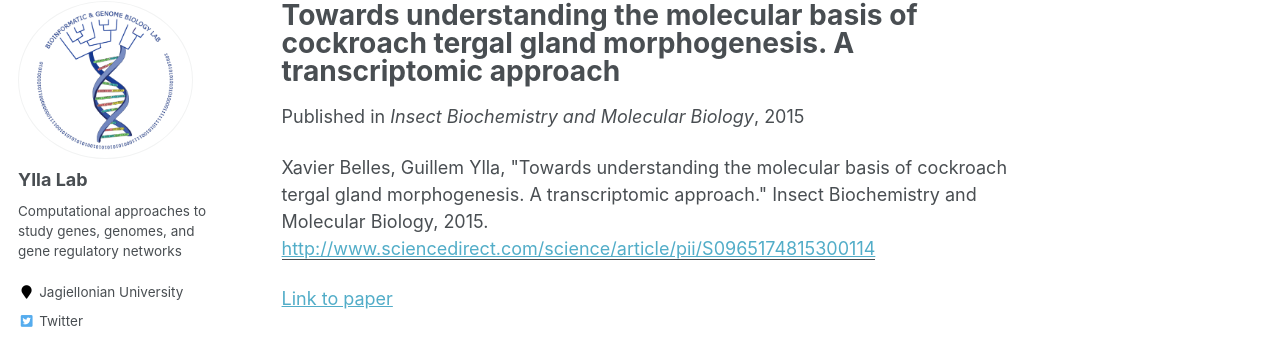
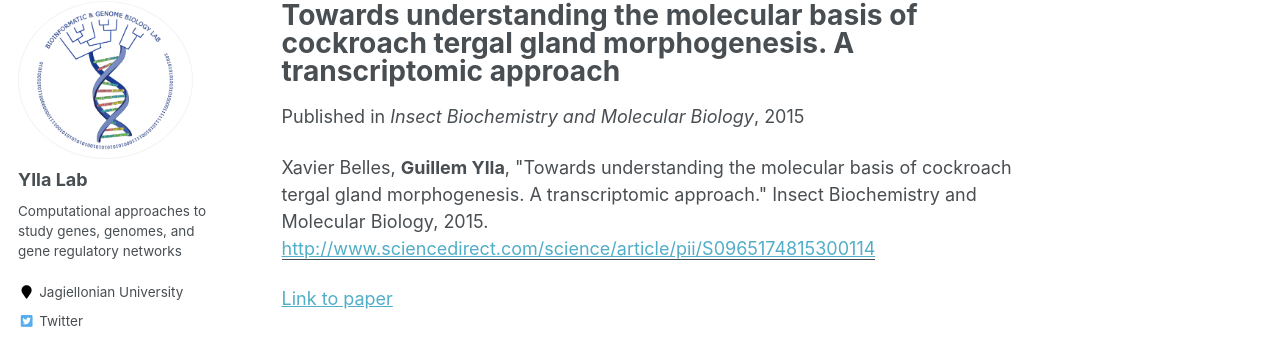
Before and after one commit to ylla-lab/ylla-lab.github.io, a Jekyll site: the page built from _publications/2015-08-01-Towards-understanding-the-molecular-basis-of-cockroach-tergal-gland-morphogenesis-A-transcriptomic-approach.md, in a window 1280 px wide and 925 px high. Shown: the part 117-460 px from the top of the window. Built offline with Jekyll 4.4.1, drawn with Linux system fonts in a browser that asks for light colours.

Commit message:
make alignments

```diff
--- a/_publications/2015-08-01-Towards-understanding-the-molecular-basis-of-cockroach-tergal-gland-morphogenesis-A-transcriptomic-approach.md
+++ b/_publications/2015-08-01-Towards-understanding-the-molecular-basis-of-cockroach-tergal-gland-morphogenesis-A-transcriptomic-approach.md
@@ -5,6 +5,6 @@ permalink: /publication/2015-08-01-Towards-understanding-the-molecular-basis-of-
 date: 2015-08-01
 venue: 'Insect Biochemistry and Molecular Biology'
 paperurl: 'http://www.sciencedirect.com/science/article/pii/S0965174815300114'
-citation: ' Xavier Belles,  Guillem Ylla, &quot;Towards understanding the molecular basis of cockroach tergal gland morphogenesis. A transcriptomic approach.&quot; Insect Biochemistry and Molecular Biology, 2015.'
+citation: ' Xavier Belles,  <b>Guillem Ylla</b>, &quot;Towards understanding the molecular basis of cockroach tergal gland morphogenesis. A transcriptomic approach.&quot; Insect Biochemistry and Molecular Biology, 2015.'
 ---
 [Link to paper](http://www.sciencedirect.com/science/article/pii/S0965174815300114){:target="_blank"}
```
